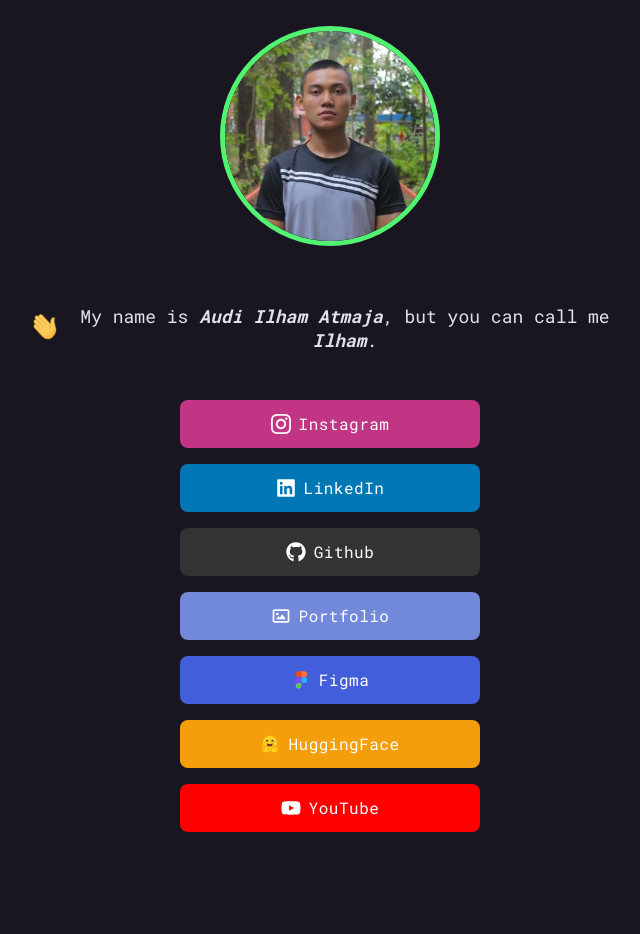
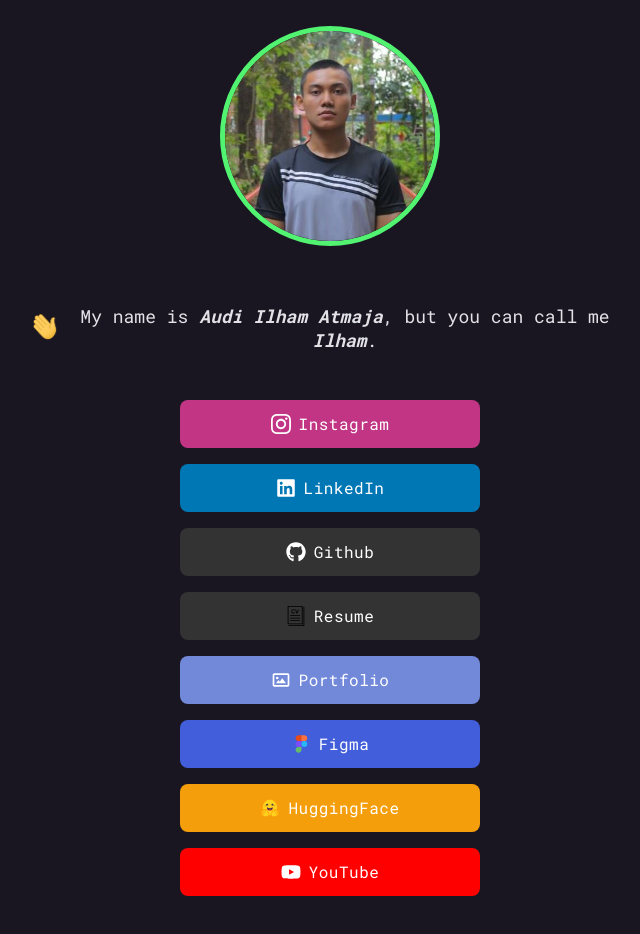
Before and after one commit to ailhama/my-portfolio, a plain HTML site: page index.html in a window 1280 px wide. Shown: the whole page, without its empty margins (310-950 px from the left). Before the commit the page ends 872 px from the top, so only its background shows below. Drawn offline with Linux system fonts and the light colour scheme.

Commit message:
Update index.html

```diff
--- a/index.html
+++ b/index.html
@@ -90,6 +90,11 @@
             src="icons/github.svg" />Github</a>
         <br />
 
+        <!-- Resume -->
+        <a class="button button-github" target="_blank" href="https://github.com/ailhama"><img class="icon"
+            src="icons/cv.svg" />Resume</a>
+        <br />
+
         <!-- Project Portfolio -->
         <a class="button button-discord" target="_blank" href="https://drive.google.com/file/d/1-VFzArZWVo4uUiSH8XQn9Kzc1yOkT1mZ/view?usp=sharing"><img class="icon"
             src="icons/wallpaper.svg" />Portfolio</a>
```
